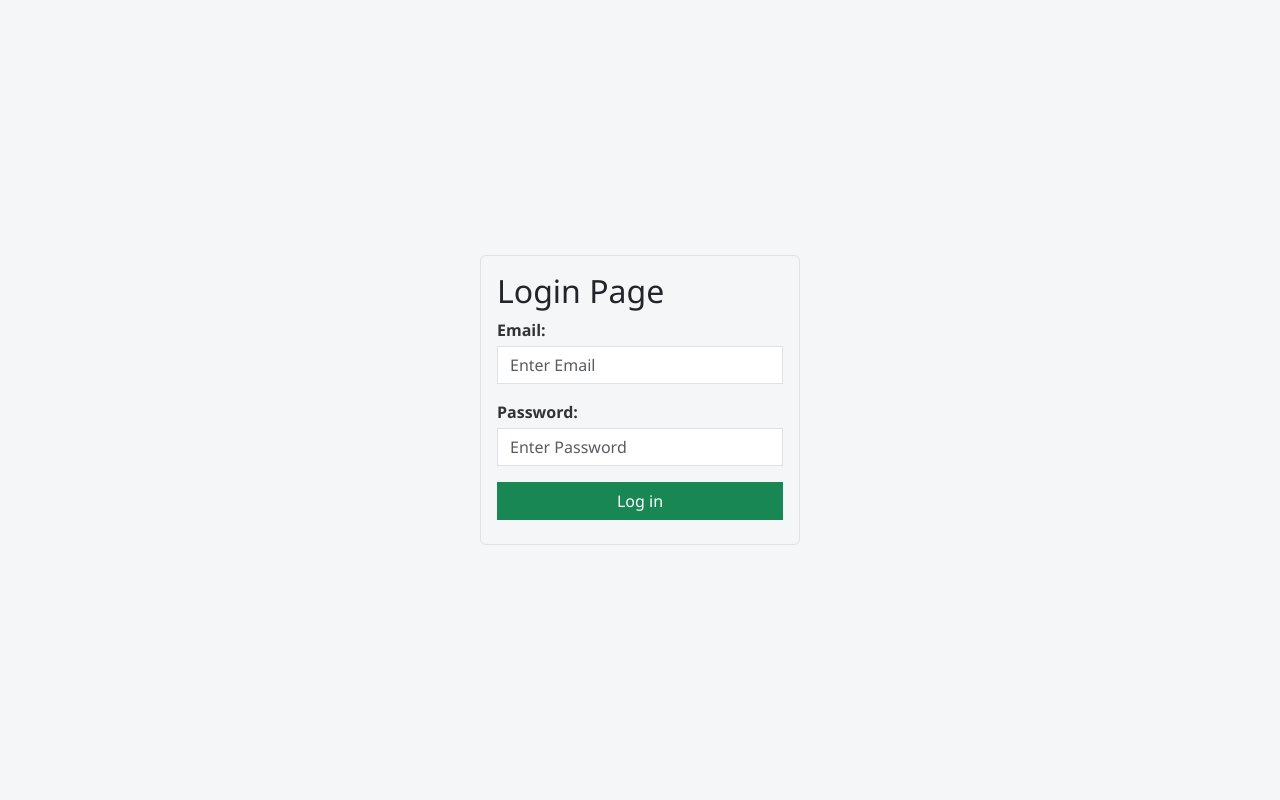
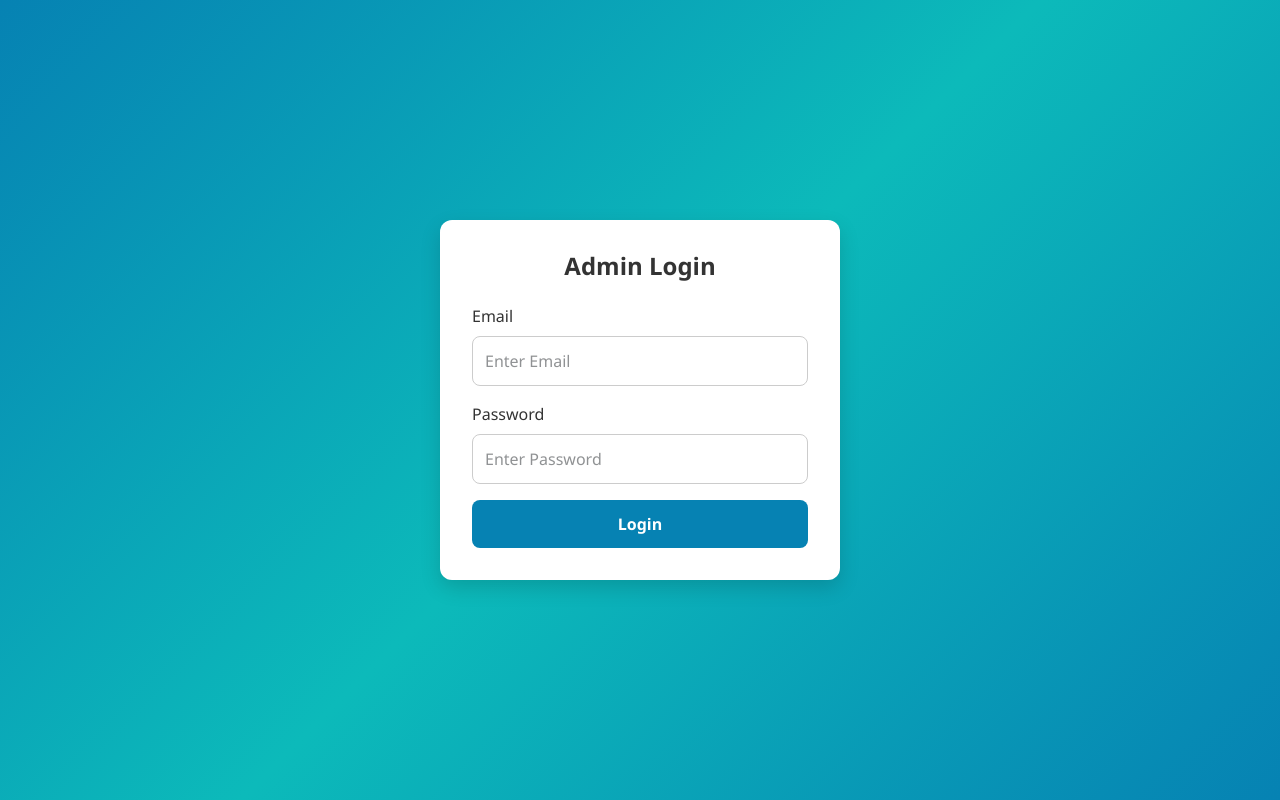
Before and after one commit to Abdul-momin24/Emp-Management, a React (Vite) app in the folder frontend/: page /adminlogin in a window 1280 px wide. Built offline with nearby package versions, Linux system fonts and the light colour scheme.

Commit message:
Updated the UI of Login.jsx component

```diff
--- a/frontend/src/Components/Login.jsx
+++ b/frontend/src/Components/Login.jsx
@@ -4,53 +4,55 @@ import axios from 'axios'
 import { useNavigate } from 'react-router-dom'
 
 const Login = () => {
+    const [values, setValues] = useState({ email: '', password: '' });
+    const [error, setError] = useState(null);
+    const navigate = useNavigate();
+    const [loginErr, setLoginErr] = useState(null);
 
-    const [values, setValues] = useState({
-        email: '',
-        password: ''
-    })
-    const [error, setError] = useState(null)
-    const navigate = useNavigate()
-    const [loginErr, setLoginErr]= useState(null);
     axios.defaults.withCredentials = true;
+
     const handleSubmit = (event) => {
-        event.preventDefault()
+        event.preventDefault();
         axios.post('http://localhost:3000/auth/adminlogin', values)
             .then(result => {
-            if(result.data.loginStatus) {
-                localStorage.setItem("valid", true)
-                navigate('/dashboard')
+                if (result.data.loginStatus) {
+                    localStorage.setItem("valid", true);
+                    navigate('/dashboard');
                 } else {
-                setError(result.data.Error)
+                    setError(result.data.Error);
                 }
             })
-        .catch(err => loginErr(err))
+            .catch(err => setLoginErr(err));
     }
 
     return (
-    <div className='d-flex justify-content-center align-items-center vh-100 loginPage'>
-        <div className='p-3 rounded w-25 border loginForm'>
-            <div className='text-warning'>
-                {error && error}
-            </div>
-            <h2>Login Page</h2>
+        <div className="login-container">
+            <div className="login-box">
+                <h2 className="login-title">Admin Login</h2>
+                {error && <div className="login-error">{error}</div>}
                 <form onSubmit={handleSubmit}>
-                <div className='mb-3'>
-                    <label htmlFor="email"><strong>Email:</strong></label>
-                    <input type="email" name='email' autoComplete='off' placeholder='Enter Email'
-                        onChange={(e) => setValues({...values, email : e.target.value})} className='form-control rounded-0'/>
-                </div>
-                <div className='mb-3'>
-                    <label htmlFor="password"><strong>Password:</strong></label>
-                    <input type="password" name='password' placeholder='Enter Password'
-                     onChange={(e) => setValues({...values, password : e.target.value})} className='form-control rounded-0'/>
-                </div>
-                <button className='btn btn-success w-100 rounded-0 mb-2'>Log in</button>
-                    {error && <div className='text-red-500'>Forgot your password? </div>}
+                    <label>Email</label>
+                    <input
+                        type="email"
+                        placeholder="Enter Email"
+                        onChange={(e) => setValues({ ...values, email: e.target.value })}
+                        className="login-input"
+                        required
+                    />
+                    <label>Password</label>
+                    <input
+                        type="password"
+                        placeholder="Enter Password"
+                        onChange={(e) => setValues({ ...values, password: e.target.value })}
+                        className="login-input"
+                        required
+                    />
+                    <button type="submit" className="login-button">Login</button>
                 </form>
+                {error && <p className="forgot-text">Forgot your password?</p>}
             </div>
         </div>
-  )
-}
+    );
+};
 
-export default Login
+export default Login;
```
Lines whose indentation alone changed are shown as unchanged.
